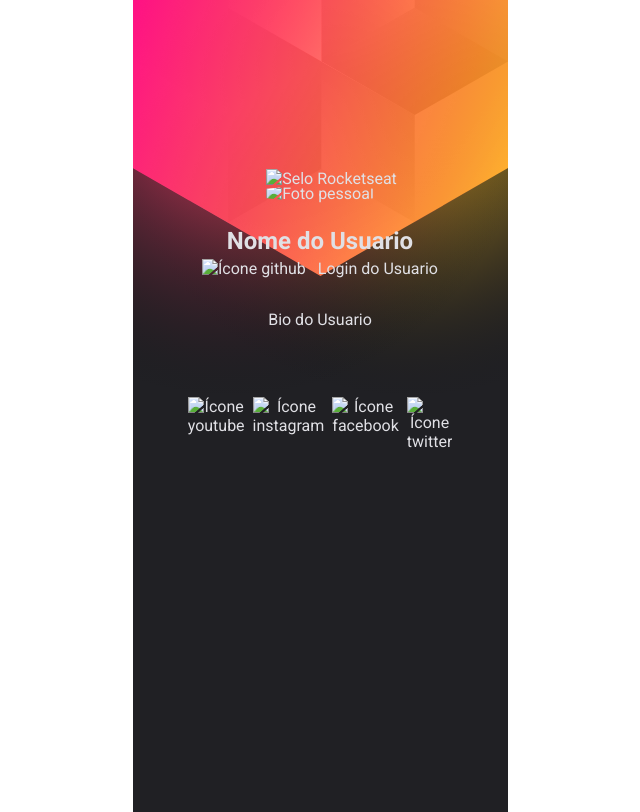
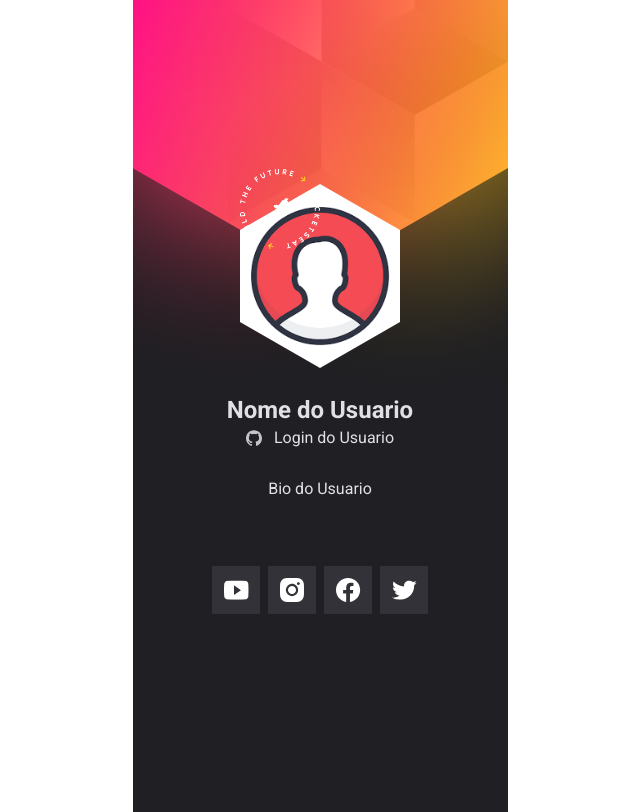
Before and after one commit to KauanAnjos/NLW-7-Cracha-do-github, a plain HTML site: page index.html in a window 1280 px wide. Shown: the whole page, without its empty margins (320-960 px from the left). Drawn offline with Linux system fonts and the light colour scheme; no server answers; files whose address does not match are found by name.

Commit message:
Update index.html

```diff
--- a/index.html
+++ b/index.html
@@ -6,7 +6,7 @@
         <meta name="viewport" content="width=device-width, initial-scale=1.0">
         <title>Kauan Anjos-DoWhile</title>
 
-        <link rel="stylesheet" href="./style.css"/>
+        <link rel="stylesheet" href="/style.css"/>
 
         <link rel="preconnect" href="https://fonts.googleapis.com">
         <link rel="preconnect" href="https://fonts.gstatic.com" crossorigin>
@@ -18,26 +18,26 @@
 
                 <div class="avatar">
                     <span>
-                        <img src="./images/selo_rocketseat.svg" alt="Selo Rocketseat">
+                        <img src="/image/selo_rocketseat.svg" alt="Selo Rocketseat">
                     </span>
-                    <img id="userImage" src="./images/icon.png" alt="Foto pessoal">
+                    <img id="userImage" src="/image/icon.png" alt="Foto pessoal">
                 </div>
 
                 <h1 id="userName">Nome do Usuario</h1>
-                <a id="userLink" href="https://github.com/" target="_blank"> <img src="./images/github.svg" alt="Ícone github"><span id="userLogin">Login do Usuario</span></a>
+                <a id="userLink" href="https://github.com/" target="_blank"> <img src="./image/github.svg" alt="Ícone github"><span id="userLogin">Login do Usuario</span></a>
                 <p id="userBio">Bio do Usuario</p>
                 <ul id="socialLinks">
                     <li class="youtube">
-                        <a href="https://youtube.com" target="_blank"><img src="./images/youtube.svg" alt="Ícone youtube"></a>
+                        <a href="https://youtube.com" target="_blank"><img src="./image/youtube.svg" alt="Ícone youtube"></a>
                     </li>
                     <li class="instagram">
-                        <a href="https://instagram.com" target="_blank"><img src="./images/instagram.svg" alt="Ícone instagram"></a>
+                        <a href="https://instagram.com" target="_blank"><img src="./image/instagram.svg" alt="Ícone instagram"></a>
                     </li>
                     <li class="facebook">
-                        <a href="https://facebook.com" target="_blank"><img src="./images/facebook.svg" alt="Ícone facebook"></a>
+                        <a href="https://facebook.com" target="_blank"><img src="./image/facebook.svg" alt="Ícone facebook"></a>
                     </li>
                     <li class="twitter">
-                        <a href="https://twitter.com" target="_blank"><img src="./images/twitter.svg" alt="Ícone twitter"></a>
+                        <a href="https://twitter.com" target="_blank"><img src="./image/twitter.svg" alt="Ícone twitter"></a>
                     </li>
                 </ul>
             </div>
```
